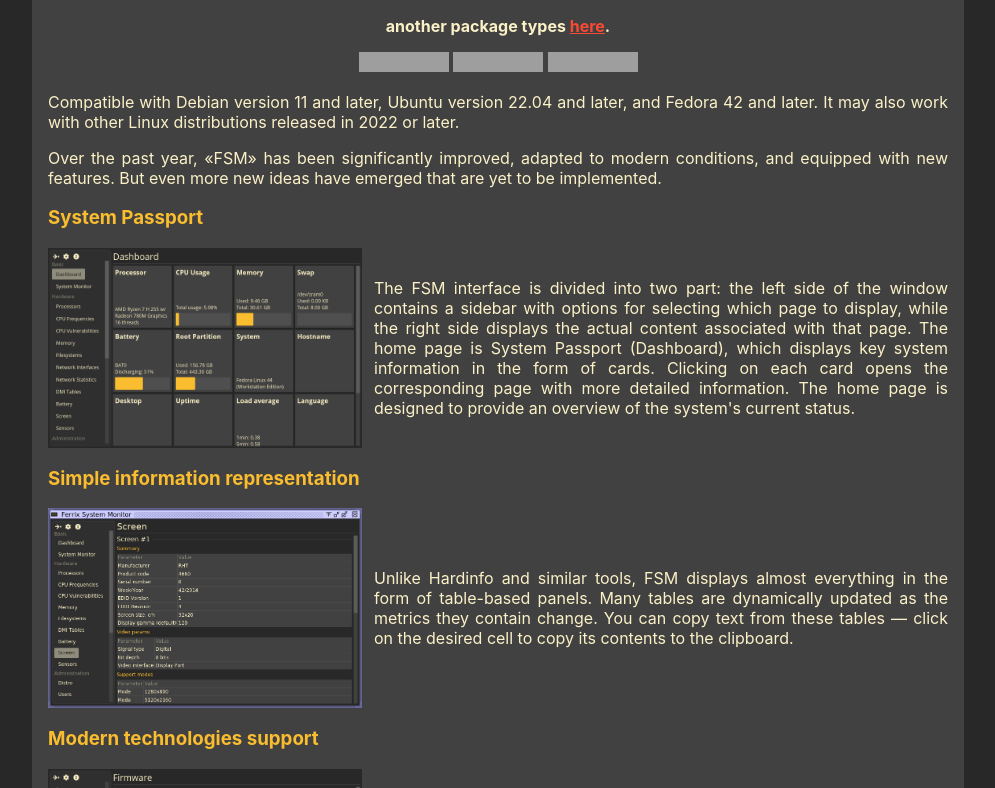
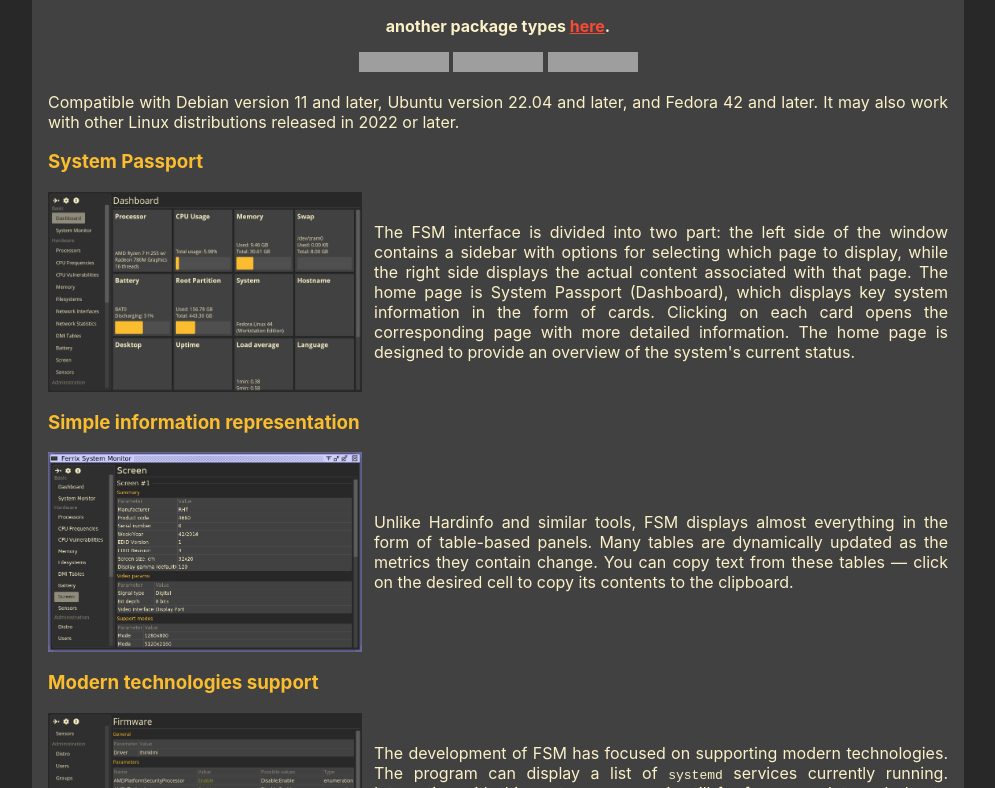
Before and after one commit to mskrasnov/mskrasnov.github.io, a Jekyll site: the page fsm/index.html, which Jekyll copies as it is, in a window 1280 px wide and 900 px high, scrolled down 709 px, cut to the strip 112-900 px from the top of the window. Shown: the whole strip, without its empty margins (142-1137 px from the left). Built offline with Jekyll 4.4.1, drawn with Linux system fonts in a browser that asks for light colours; comment, search, counter and statistics services are not loaded; grey boxes are pictures that could not be loaded.

Commit message:
Remove unneeded info

```diff
--- a/fsm/index.html
+++ b/fsm/index.html
@@ -70,9 +70,6 @@
 
       <p>Compatible with Debian version 11 and later, Ubuntu version 22.04 and later, and Fedora 42
       and later. It may also work with other Linux distributions released in 2022 or later.</p>
-      <p>Over the past year, «FSM» has been significantly improved, adapted to modern conditions,
-      and equipped with new features. But even more new ideas have emerged that are yet to be
-      implemented.</p>
 
       <h3>System Passport</h3>
       <div class="function">
```
